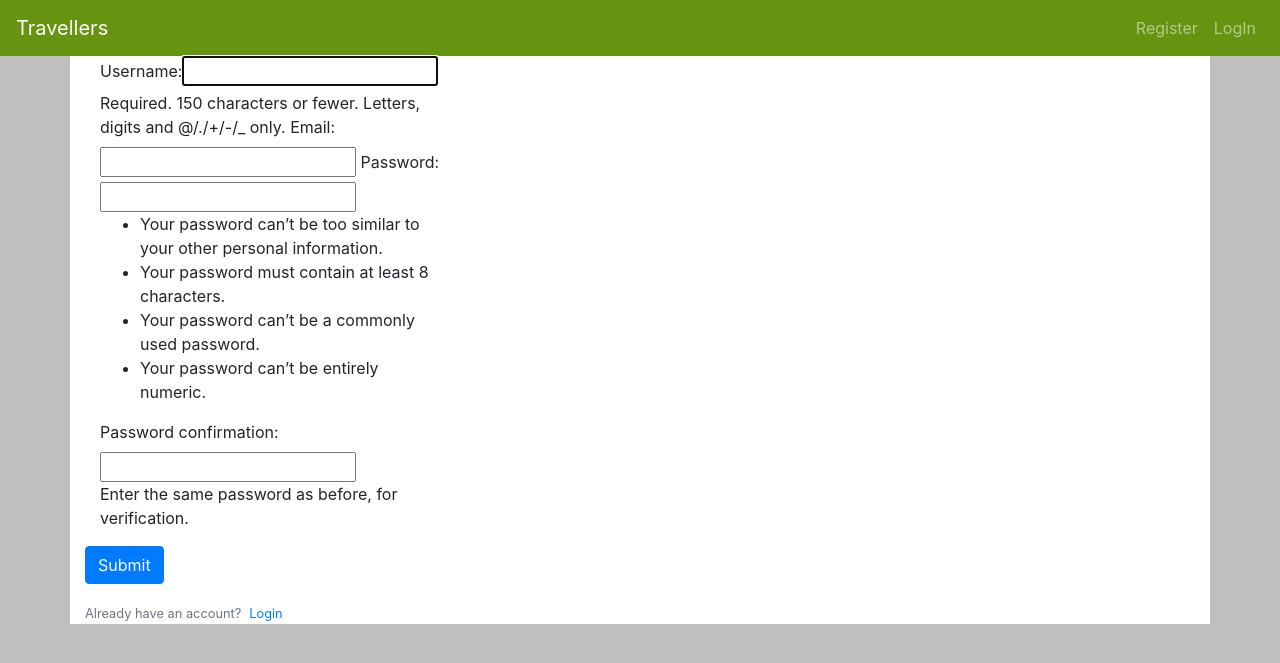
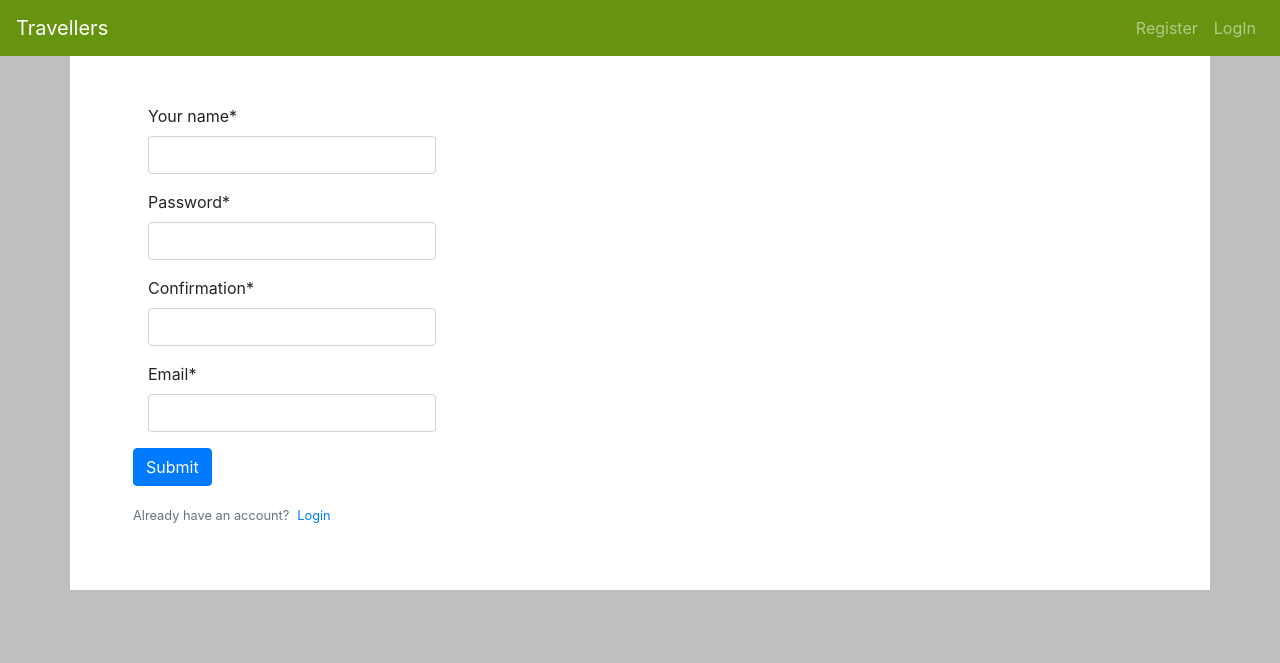
Before and after one commit to smartero/mysite, a Django app: page /register/ in a window 1280 px wide. Shown: the top 663 px of the page. Run offline with Django 3.2, Linux system fonts and the light colour scheme; some libraries are stand-ins or nearby versions.

Commit message:
edited register form

```diff
--- a/polls/forms.py
+++ b/polls/forms.py
@@ -3,15 +3,13 @@ from django.contrib.auth.models import User
 from django.contrib.auth.forms import UserCreationForm
 from .models import Profile
 
-class UserRegisterForm(UserCreationForm):
+class UserRegister(forms.Form):
     # create additional form, in () "required" by default is True
+    username = forms.CharField(label='Your name', max_length=16)
+    password = forms.CharField(widget=forms.PasswordInput())
+    conf = forms.CharField(label="Confirmation", widget=forms.PasswordInput())
     email = forms.EmailField()
 
-    class Meta:
-        # when the form is valid it influences a model User
-        model = User
-        # the fields to be shown
-        fields = ['username', 'email', 'password1', 'password2']
 
 class Offer(forms.ModelForm):
     pass
--- a/polls/templates/polls/edit_profile.html
+++ b/polls/templates/polls/edit_profile.html
@@ -15,8 +15,8 @@
 
         <div class="media-body">
             <div class="col-md-6 mb-3">
-                {{ p_form|crispy }}
-                {{ a_form|crispy }}
+                {{ p_form }}
+                {{ a_form }}
             </div>
             <div class="button">
             <input class="btn btn-outline-primary" type="submit" value="Submit"></a>
--- a/polls/templates/polls/layout.html
+++ b/polls/templates/polls/layout.html
@@ -47,10 +47,10 @@
           </li>
         {% else %}
           <li class="nav-item">
-            <a class="nav-link" href="{% url register %}">Register</a>
+            <a class="nav-link" href="{% url 'register' %}">Register</a>
           </li>
           <li class="nav-item">
-            <a class="nav-link" href="{% url login %}">LogIn</a>
+            <a class="nav-link" href="{% url 'login' %}">LogIn</a>
           </li>
           {% endif %}
       </ul>
@@ -58,7 +58,7 @@
     </nav>
   </head>
     <body>
-    <main class="container">
+    <main class="container p-5">
       {% if messages %}
         {% for message in messages %}
           <div class="alert alert-{{ message.tags }}" role="alert">
--- a/polls/templates/polls/register.html
+++ b/polls/templates/polls/register.html
@@ -1,16 +1,18 @@
 {% extends 'polls/layout.html' %}
+{% load crispy_forms_tags %}
 
 {% block main %}
-<form action="/polls/register/" method="post">
+<form action="{% url 'register' %}" method="post">
   {% csrf_token %}
-    <div class="col-md-4 mb-3">
-      {{ form }}
+  <div class="form-group col-md-4">
+    <div class="col">
+      {{ form|crispy }}
     </div>
-    <button type="submit" class="btn btn-primary">Submit</button>
   </form>
+  <button type="submit" class="btn btn-primary">Submit</button>
   <div class='pt-3'>
-      <small class='text-muted'>
-          Already have an account?<a class='ml-2' href='{% url "login" %}'>Login</a>
-      </small>
-    </div>
+    <small class='text-muted'>
+      Already have an account?<a class='ml-2' href='{% url "login" %}'>Login</a>
+    </small>
+  </div>
 {% endblock %}
--- a/polls/views.py
+++ b/polls/views.py
@@ -3,7 +3,7 @@ from django.http import HttpResponse, Http404, HttpResponseRedirect
 from django.contrib.auth import views as auth_views, authenticate, login
 from django.contrib.auth.decorators import login_required
 from django.contrib import messages
-from .forms import UserRegisterForm, EditProfile, EditAvatar
+from .forms import UserRegister, EditProfile, EditAvatar
 from .models import Result, Profile
 from django.views.generic.edit import FormView, CreateView, UpdateView, DeleteView
 from django.views.generic.list import ListView
@@ -24,19 +24,15 @@ class ResultListView(ListView):
 
 def register(request):
     if request.method == 'POST':
-        form = UserRegisterForm(request.POST)
+        form = UserRegister(request.POST)
         if form.is_valid():
             form.save()
             username = form.cleaned_data.get('username')
             messages.success(request, f'Account created for {username}!')
             return redirect('index')
     else:
-        form = UserRegisterForm()
+        form = UserRegister()
         return render(request, 'polls/register.html', {'form': form})
-
-class CreateOffer(CreateView):
-    model = Result
-    fields = ['title', 'dep', 'arr', 'pax', 'baggage', 'car', 'comment']
 
 def logout(request):
     pass
```
Also changed, not shown: polls/templates/polls/login.html (+9 -9 lines), db.sqlite3.
